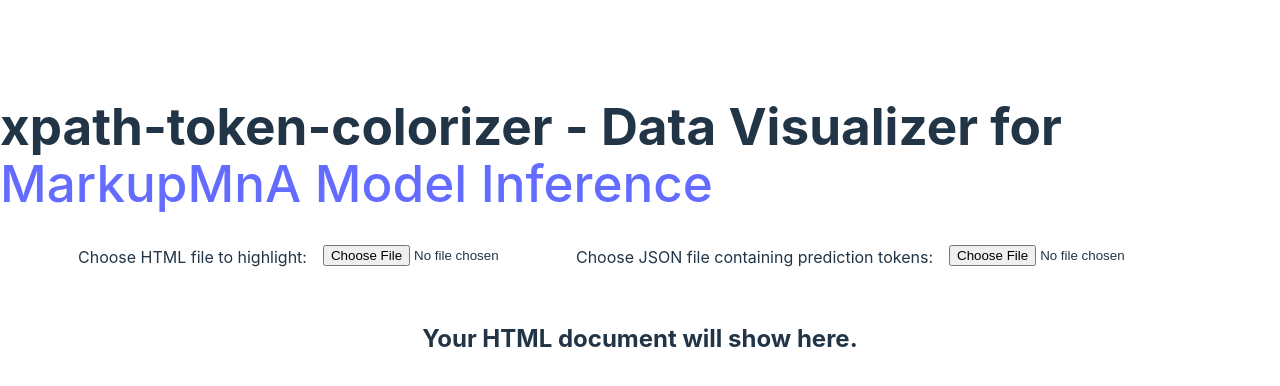
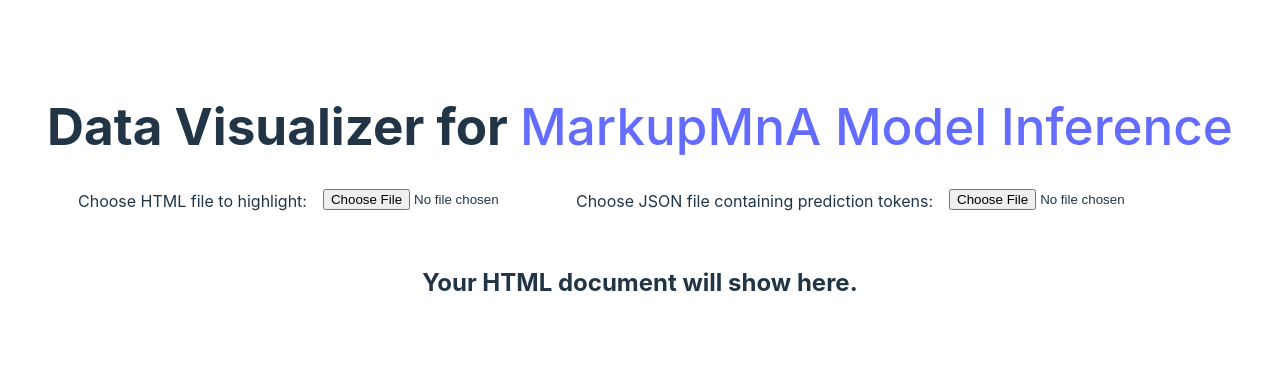
Before and after one commit to davidc97/xpath-token-colorizer, a website built with Vite: page index.html in a window 1280 px wide. Built offline with nearby package versions, Linux system fonts and the light colour scheme.

Commit message:
updated title

```diff
--- a/index.html
+++ b/index.html
@@ -8,7 +8,7 @@
   </head>
   <body>
     <div id="app"></div>
-    <h1> xpath-token-colorizer - Data Visualizer for <a href="https://github.com/MarkupMnA/MarkupMnA-Markup-Based-Segmentation-of-MnA-Agreements">MarkupMnA Model Inference</a></h1>
+    <h1> Data Visualizer for <a href="https://github.com/MarkupMnA/MarkupMnA-Markup-Based-Segmentation-of-MnA-Agreements">MarkupMnA Model Inference</a></h1>
     <div class="file-upload">
       <label class="file-label">
         Choose HTML file to highlight:
```
